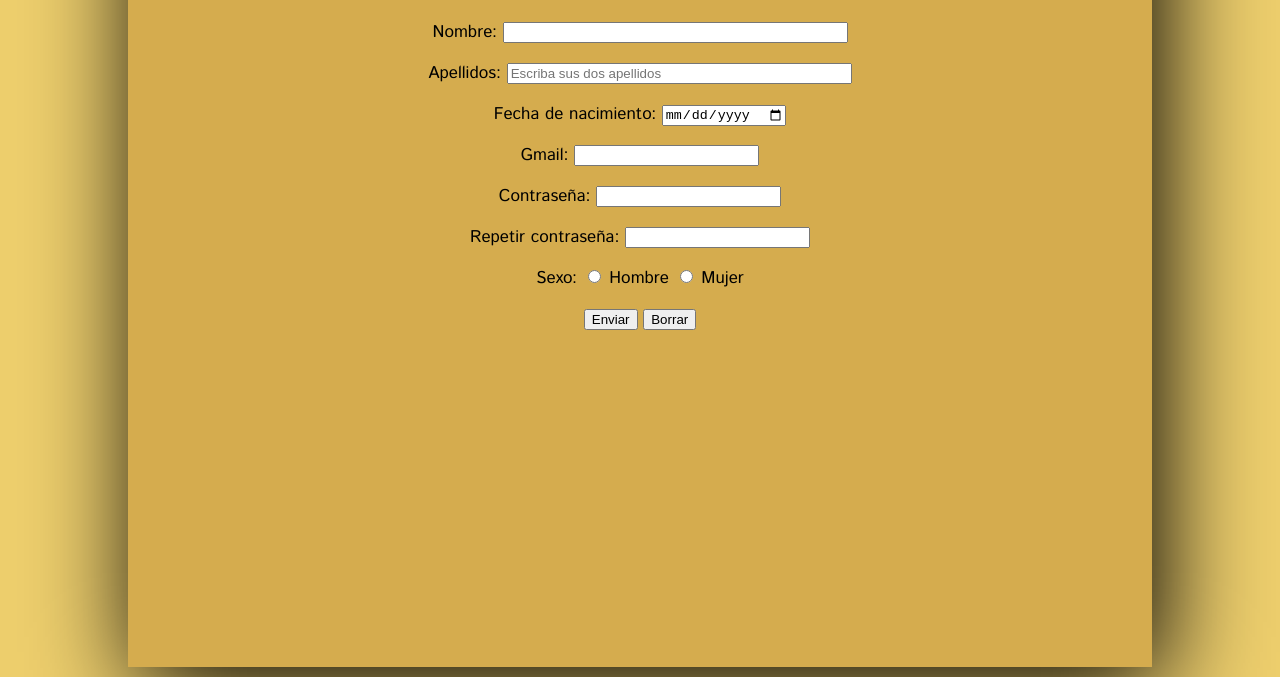
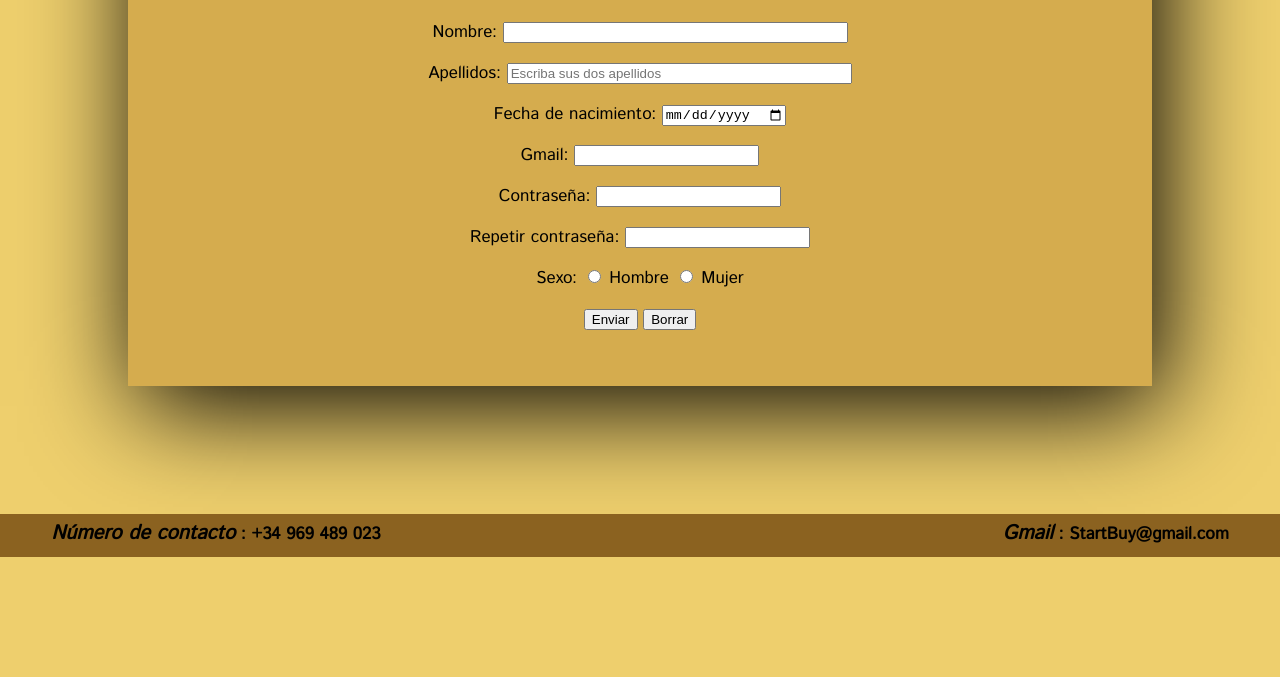
Before and after one commit to DavidEsteve901/TrabajoClase, a plain HTML site: page registrarse.html in a window 1280 px wide. Shown: the part 275-952 px from the top of the page. After the commit the page ends 832 px from the top, so only its background shows below. Drawn offline with Linux system fonts and the light colour scheme; a web font is replaced by a local one.

Commit message:
Add files via upload

```diff
--- a/general.css
+++ b/general.css
@@ -11,9 +11,7 @@ src: url("fuentes/PottaOne-Regular.ttf");
 }
 
 
-body{
-    height: 100%;
-}
+
 body{
     background-color: #EECF6D ;
     margin: 0;
@@ -71,10 +69,7 @@ span.brand2{
 
 }
 
-main.maximoEspacio{
-    min-height: 100vh ;
 
-}
 
 main{
     margin: 10%;
@@ -83,6 +78,11 @@ main{
     padding-bottom: 5px;
     background-color: #D5AC4E;
     box-shadow:10px 20px 100px black;
+}
+
+div.maximoEspacio{
+    min-height: calc(100vh - 43px);
+
 }
 
 h2{
@@ -179,6 +179,7 @@ details[open] summary {
     border-radius: 5px 5px 0 0;
 }
 
+
 details summary::-webkit-details-marker {
     display: none;
 }
@@ -223,6 +224,7 @@ footer.ropa{
 }
 
 footer.info{
+    min-height: 33px;
     background-color: #8B6220;
     display: flex;
     justify-self: flex-end;
@@ -231,7 +233,10 @@ footer.info{
 
 
 }
-
+footer div{
+    margin: 0;
+    padding: 0;
+}
 
 div.derecha{
     position: absolute;
@@ -243,6 +248,7 @@ div.derecha{
 form{
     margin: 20px;
     text-align: center;
+    margin-bottom: 50px;
 }
 
 strong{
--- a/registrarse.html
+++ b/registrarse.html
@@ -16,6 +16,8 @@
 
         <div class = "shop"><a class= "a1" href="registrarse.html">Registrarse</a></div>
     </header>
+
+    <div class= "maximoEspacio">
 
     <main class = "maximoEspacio">
       <h2>Registro</h2>
@@ -36,8 +38,9 @@
           <input type="reset" value="Borrar">
         </p>
       </form>
+
     </main>
-
+    </div>
 
     <footer class = "info">
 
```
Also changed, not shown: index.html (+1 -1 lines), shop.html (+2 -1 lines).
